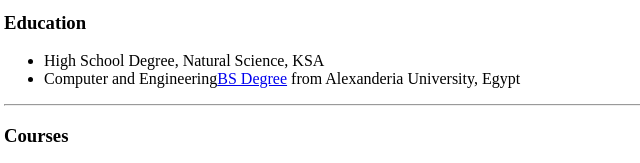
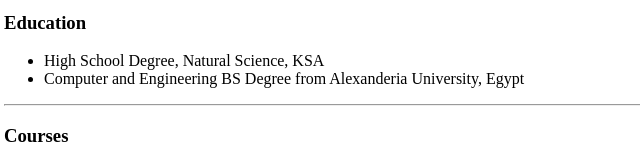
Before and after one commit to Mahmoudibrahim54/My-simple-CV, a plain HTML site: page index.html in a window 1280 px wide. Shown: the part 321-484 px from the top of the page, 4-644 px from the left. Drawn offline with Linux system fonts and the light colour scheme.

Commit message:
Update index.html

```diff
--- a/index.html
+++ b/index.html
@@ -26,7 +26,7 @@
   <h3>Education</h3>
   <ul>
     <li>High School Degree, Natural Science, KSA</li>
-    <li>Computer and Engineering<a href="https://www.google.com">BS Degree</a> from Alexanderia University, Egypt</li>
+    <li>Computer and Engineering BS Degree from Alexanderia University, Egypt</li>
   </ul>
     <hr>
 
```
